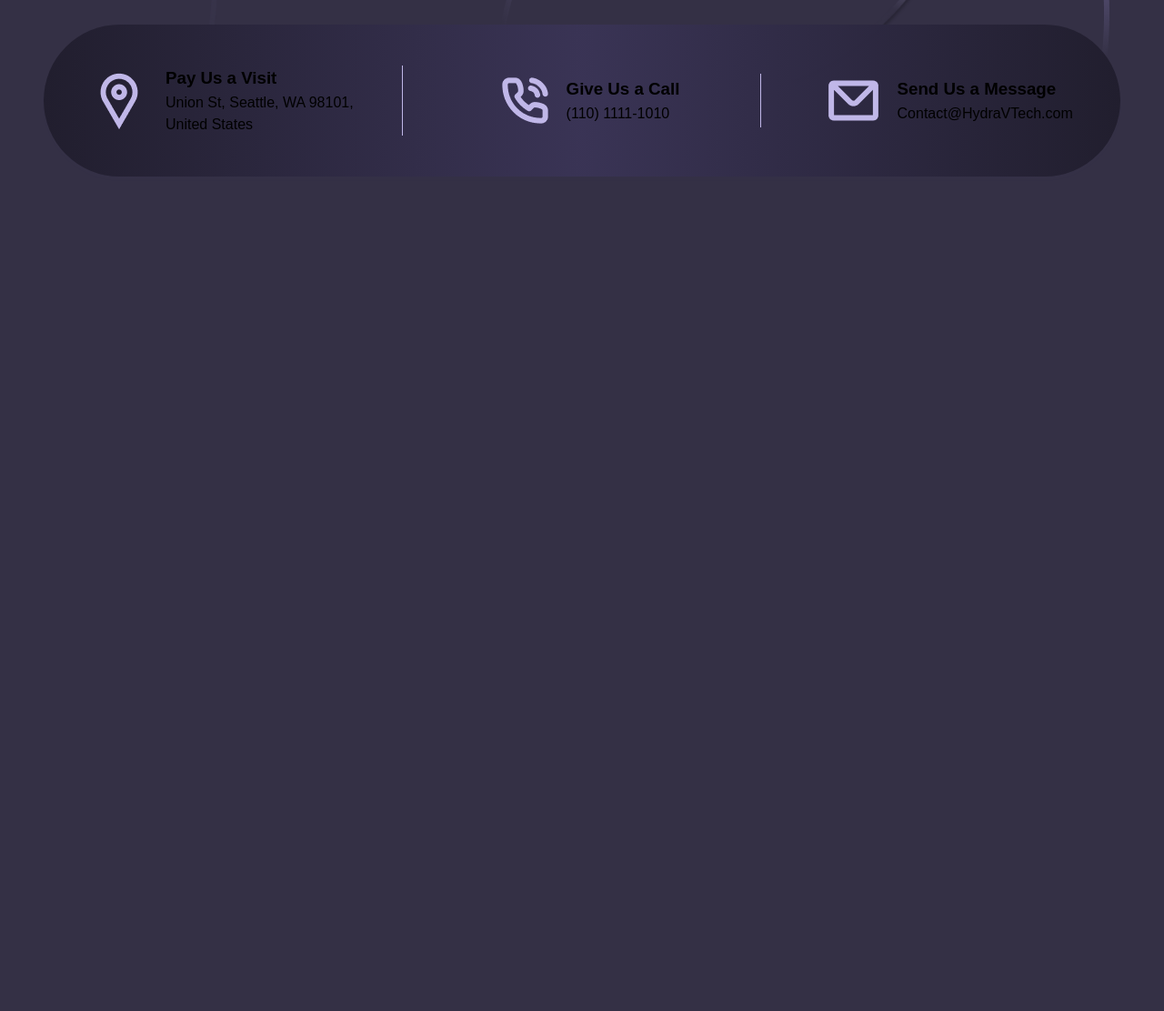
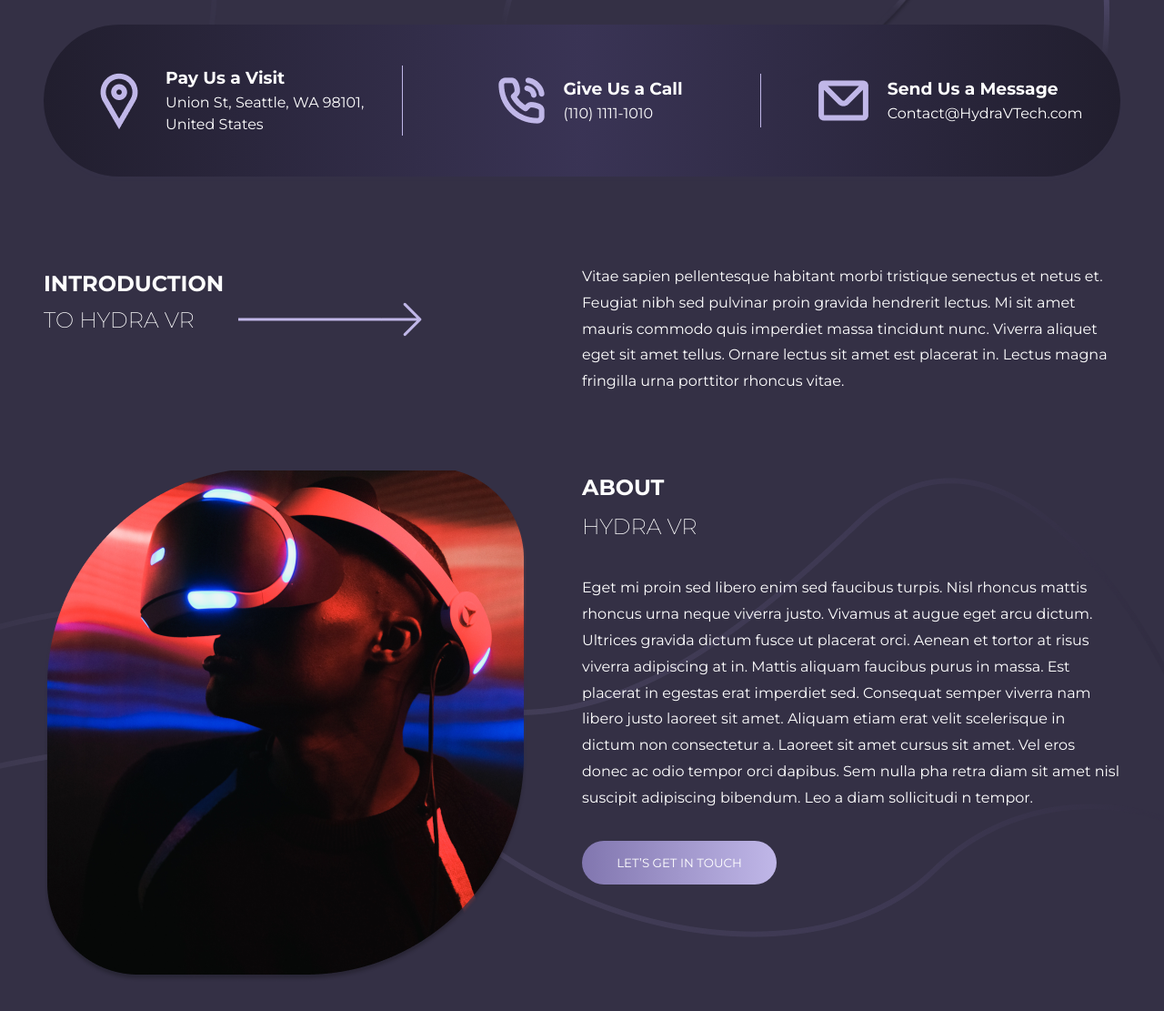
Before and after one commit to VictorMFL/Figma, a plain HTML site: page index.html in a window 1280 px wide. Shown: the part 743-1854 px from the top of the page at 91% size. Before the commit the page ends 969 px from the top, so only its background shows below. Drawn offline with Linux system fonts and the light colour scheme.

Commit message:
introdução da hydra

```diff
--- a/estilo/style.css
+++ b/estilo/style.css
@@ -1,10 +1,13 @@
 @charset "UTF-8";
+
+@import url("https://fonts.googleapis.com/css2?family=Montserrat:ital,wght@0,200;0,400;0,500;0,600;0,700;0,800;1,300;1,400;1,500;1,600;1,700&display=swap");
 
 * {
   margin: 0;
   padding: 0;
   box-sizing: border-box;
   font-family: "Montserrat", Arial, Helvetica, sans-serif;
+  color: var(--cortexto);
 }
 
 :root {
@@ -75,14 +78,12 @@ nav ul li {
   padding: 1rem;
   border: none;
   border-radius: 30px;
-  color: var(--cortexto);
   cursor: pointer;
   margin-left: 2rem;
 }
 
 section.title {
   margin-top: 6rem;
-  color: var(--cortexto);
   display: flex;
   justify-content: space-between;
 }
@@ -121,7 +122,6 @@ span {
   padding: 1rem;
   border: none;
   border-radius: 30px;
-  color: var(--cortexto);
   cursor: pointer;
 }
 
@@ -159,6 +159,7 @@ menu {
   border-right: 1px solid #c0b7e8;
   line-height: 1.5;
   padding: 0 2rem;
+  color: var(--cortexto);
 }
 
 .formas-contato > img {
@@ -204,3 +205,63 @@ menu {
   top: 274px;
   z-index: -1;
 }
+
+main {
+  padding: 2rem 3rem;
+}
+
+main .introducao {
+  margin-top: 2rem;
+  line-height: 1.8;
+}
+
+main .intro {
+  display: grid;
+  grid-template-columns: 1fr 1fr;
+}
+
+.h1-fino {
+  font-weight: 100;
+}
+
+.img-seta {
+  display: flex;
+  align-items: center;
+  position: relative;
+  top: -2rem;
+}
+
+.img-seta .img-cabo {
+  margin-left: 3rem;
+  margin-right: 0;
+}
+
+.img-arrow {
+  margin-left: -1.8rem;
+}
+
+.introducao .about-hydra {
+  display: grid;
+  grid-template-columns: 1fr 1fr;
+  margin-top: 5rem;
+}
+
+.about-hydra > div > p {
+  padding: 2rem 0;
+}
+
+/* Contraste 7 */
+.contraste-7 {
+  position: absolute;
+  right: 0;
+  top: 1268.32px;
+  z-index: -1;
+}
+
+/* Contraste 8 */
+.contraste-8 {
+  position: absolute;
+  right: 0;
+  top: 1553.82px;
+  z-index: -1;
+}
--- a/index.html
+++ b/index.html
@@ -89,5 +89,63 @@
         </div>
       </menu>
     </header>
+
+    <main>
+      <section class="introducao">
+        <img src="imagens/Vector 7.png" alt="contraste-7" class="contraste-7">
+        <img src="imagens/Vector 8.png" alt="contraste-8" class="contraste-8">
+        <div class="intro">
+          <div>
+            <h1>INTRODUCTION</h1>
+
+            <div class="img-seta">
+              <h1 class="h1-fino">TO HYDRA VR</h1>
+              <img
+                src="imagens/Vector 11.png"
+                alt="contraste-11"
+                class="img-cabo"
+              />
+              <img
+                src="imagens/arrow-small-right.png"
+                alt="seta-direita"
+                class="img-arrow"
+              />
+            </div>
+          </div>
+
+          <div class="texto-intro">
+            <p>
+              Vitae sapien pellentesque habitant morbi tristique senectus et
+              netus et. Feugiat nibh sed pulvinar proin gravida hendrerit
+              lectus. Mi sit amet mauris commodo quis imperdiet massa tincidunt
+              nunc. Viverra aliquet eget sit amet tellus. Ornare lectus sit amet
+              est placerat in. Lectus magna fringilla urna porttitor rhoncus
+              vitae.
+            </p>
+          </div>
+        </div>
+
+        <div class="about-hydra">
+          <img src="imagens/Mask group.png" alt="img futuristica 2" />
+          <div>
+            <h1>ABOUT</h1>
+            <h1 class="h1-fino">HYDRA VR</h1>
+            <p>
+              Eget mi proin sed libero enim sed faucibus turpis. Nisl rhoncus
+              mattis rhoncus urna neque viverra justo. Vivamus at augue eget
+              arcu dictum. Ultrices gravida dictum fusce ut placerat orci.
+              Aenean et tortor at risus viverra adipiscing at in. Mattis aliquam
+              faucibus purus in massa. Est placerat in egestas erat imperdiet
+              sed. Consequat semper viverra nam libero justo laoreet sit amet.
+              Aliquam etiam erat velit scelerisque in dictum non consectetur a.
+              Laoreet sit amet cursus sit amet. Vel eros donec ac odio tempor
+              orci dapibus. Sem nulla pha retra diam sit amet nisl suscipit
+              adipiscing bibendum. Leo a diam sollicitudi n tempor.
+            </p>
+            <button class="build">LET’S GET IN TOUCH</button>
+          </div>
+        </div>
+      </section>
+    </main>
   </body>
 </html>
```
Also changed, not shown: imagens/Mask group.png (added), imagens/Vector 11.png (added), imagens/Vector 7.png (added), imagens/Vector 8.png (added).
